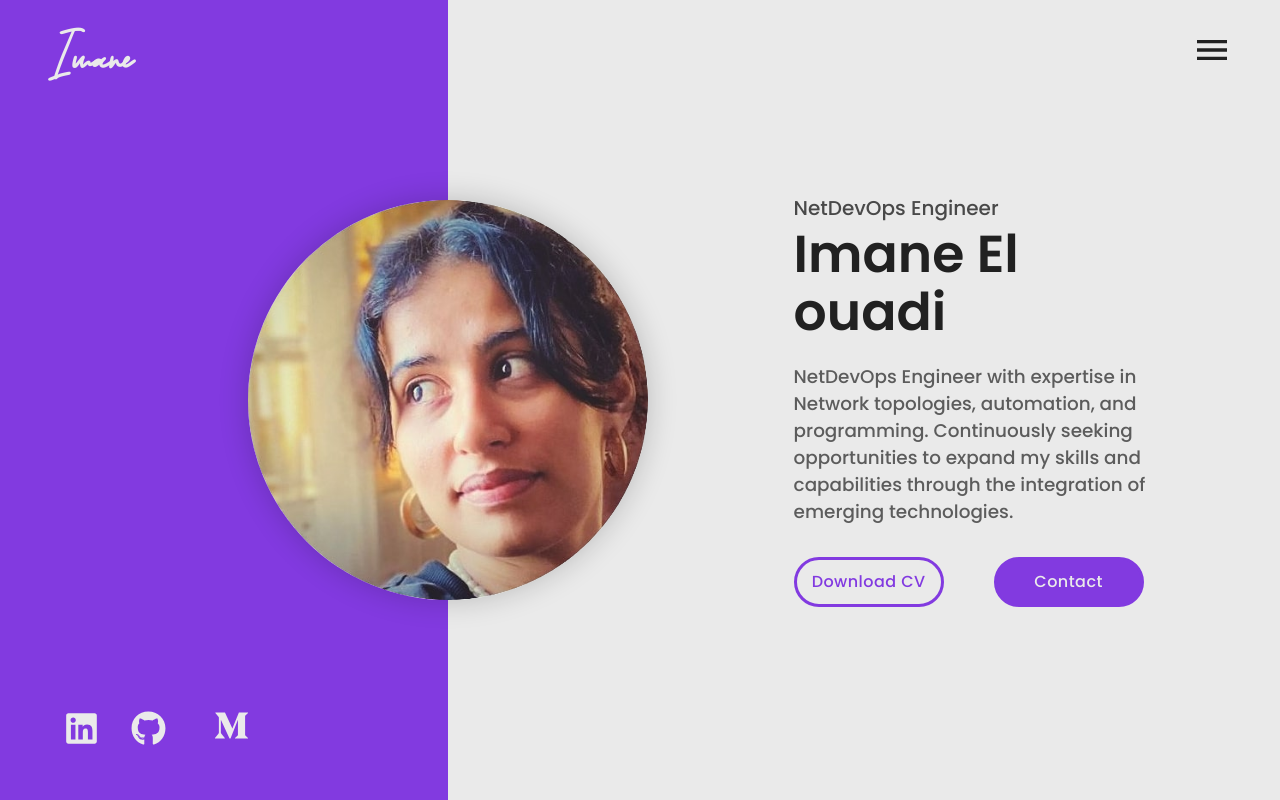
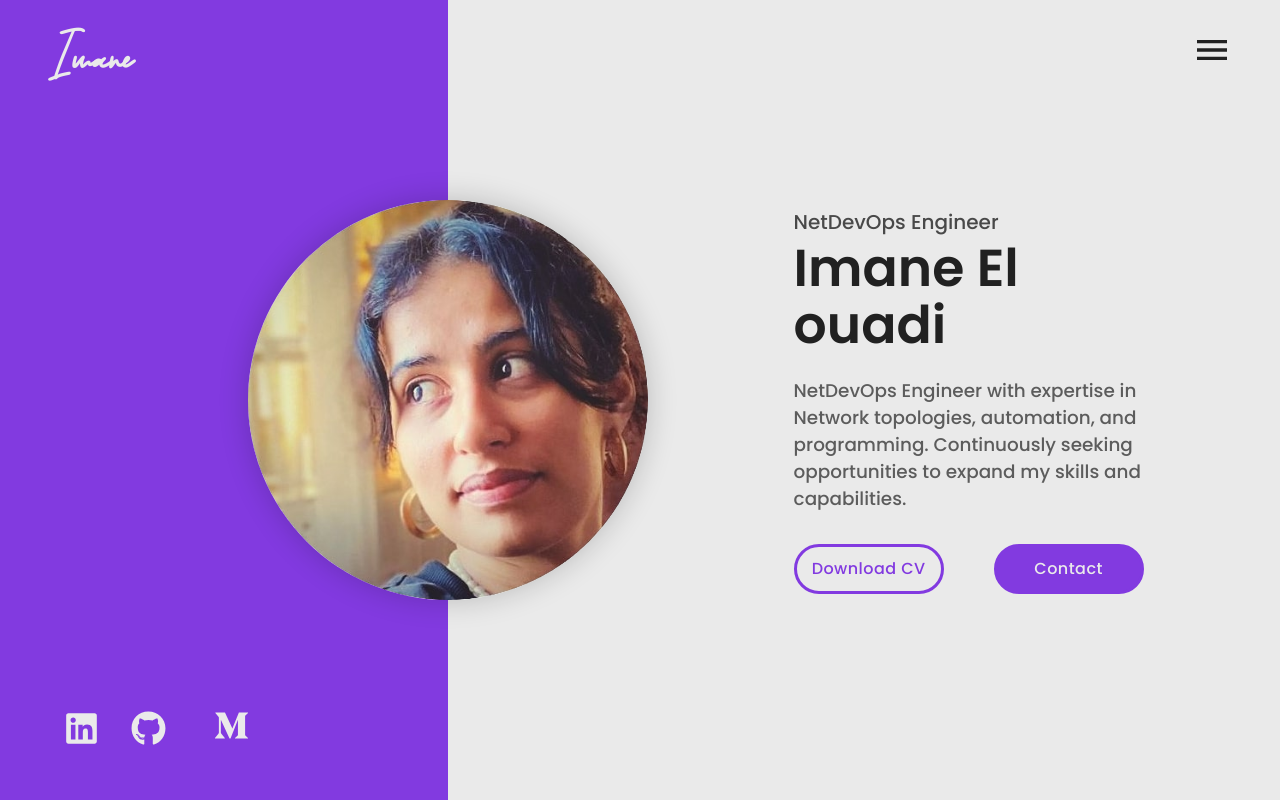
Before and after one commit to Imanelo/imanelo.github.io, a React (Create React App) app: page / in a window 1280 px wide. Shown: the top 800 px of the page. Built offline with nearby package versions, Linux system fonts and the light colour scheme; no server answers; a web font is replaced by a local one.

Commit message:
changes related to About section content

```diff
--- a/src/data/aboutData.js
+++ b/src/data/aboutData.js
@@ -1,9 +1,9 @@
 export const aboutData = {
     title: "About Me",
     description1: "Hello Beautiful people ! I am Imane El Ouadi, a Telecom - Networks engineer with a passion for becoming a NetDevOps engineer. With my expertise in networking, security, and programming, I aim to automate network operations and infrastructure. I hold a Master's degree from Telecom Saint-etienne in France.",
-    description2: "My experience in a startup specializing in Wi-Fi and geolocation solutions for buses led to a significant increase in clients within my first year. I am adaptable and skilled in communication, valuing the cultural diversity I've gained from my academic and professional journey.",
+    description2: "I have worked in a startup specializing in Wi-Fi and geolocation solutions for buses,the startup environment taught me adaptability and resilience .One of my notable achievements during this time was taking initiatives that resulted in a significant increase in clients.",
     description3: "Beyond my professional pursuits, I enjoy drawing, painting, and I am a nature lover and sports enthusiast. My discipline led me to win the national Taekwondo championship, showcasing my commitment to excellence.",
     description4: "Currently, I am sharpening my programming and automation skills while gaining expertise in cloud and containerization technologies. I am actively participating in the ALX training for AWS cloud program, staying current with Cloud computing trends.",
-    description5: "Seeking to join a value-driven company that embraces DevOps and automation practices,she invites connections to explore potential collaborations and appreciates the consideration for future opportunities.",
+    description5: "I seek to join a value-driven company that embraces DevOps and automation practices. I invite connections to explore potential collaborations and appreciate the consideration for future opportunities.",
     image: 1
 }
--- a/src/data/headerData.js
+++ b/src/data/headerData.js
@@ -3,7 +3,7 @@ import  Imane  from '../jpg/Imane.jpg'
 export const headerData = {
     name: 'Imane El ouadi',
     title: "NetDevOps Engineer",
-    desciption:"NetDevOps Engineer with expertise in Network topologies, automation, and programming. Continuously seeking opportunities to expand my skills and capabilities through the integration of emerging technologies.",
+    desciption:"NetDevOps Engineer with expertise in Network topologies, automation, and programming. Continuously seeking opportunities to expand my skills and capabilities.",
     image: Imane,
     resumePdf: Imane_El
 }
```
